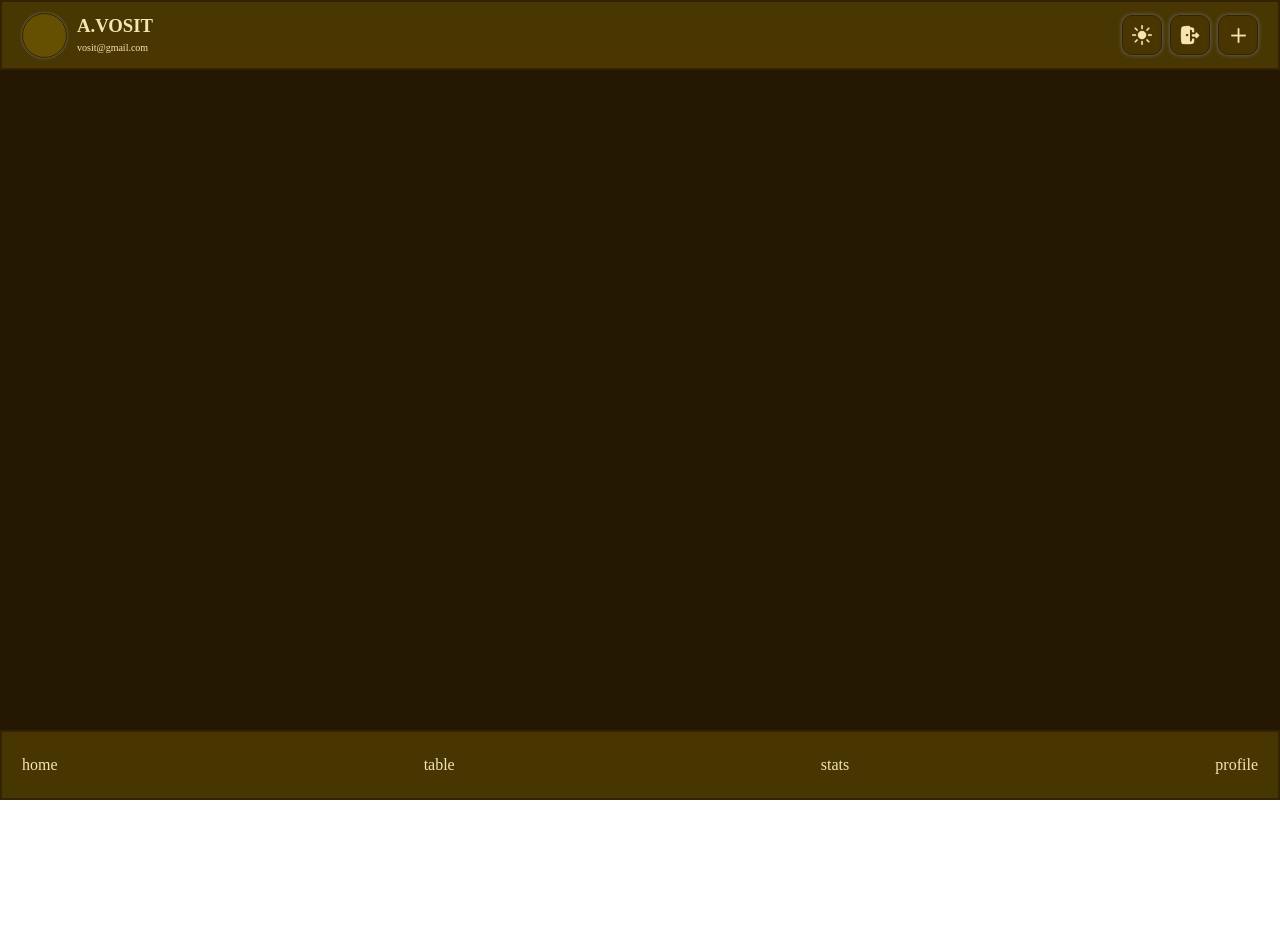
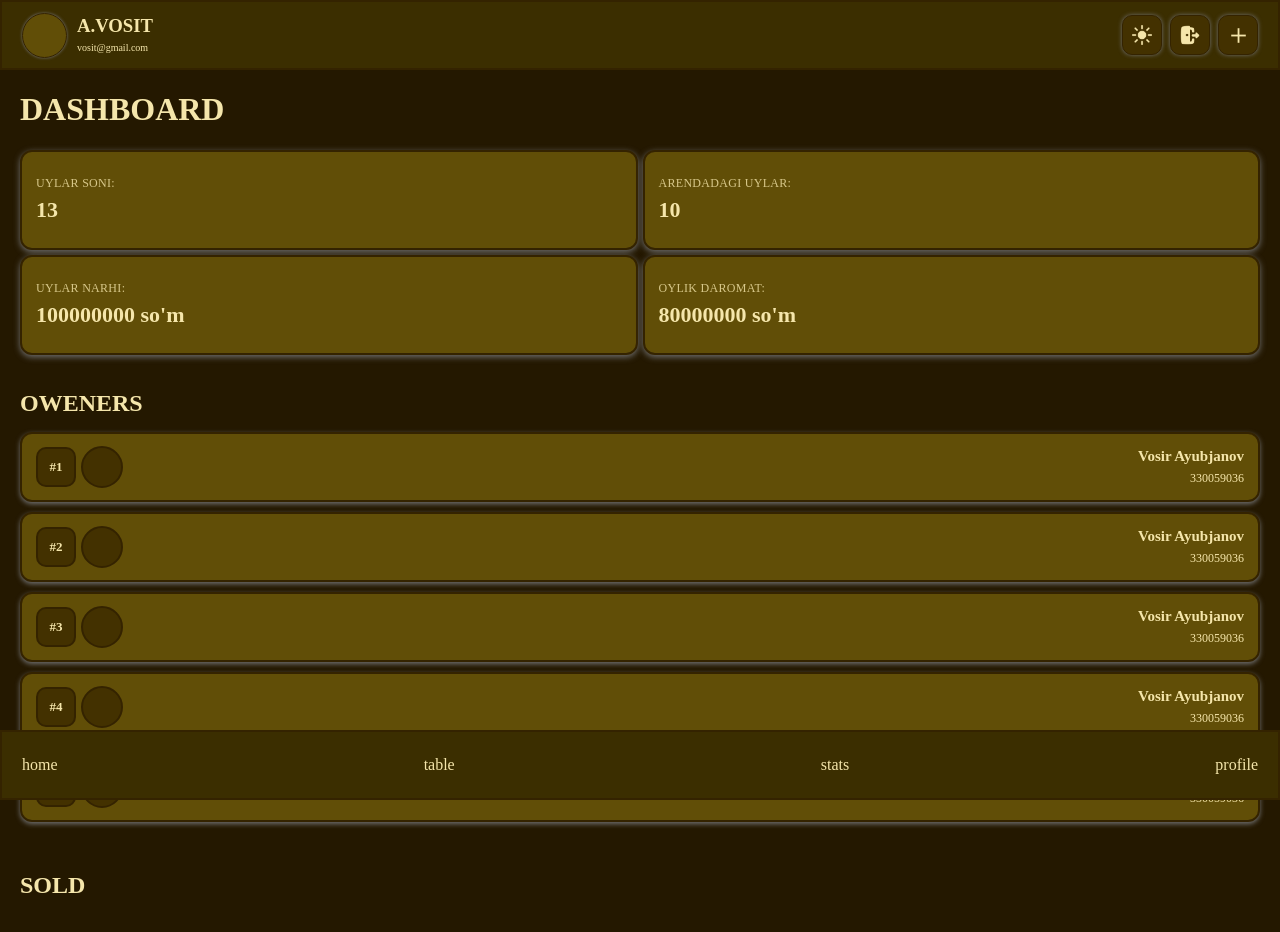
Before and after one commit to fayzullohabdusoliqov-hue/houses-project, a React (Vite) app: page /layout/dashboard in a window 1280 px wide. Shown: the top 932 px of the page. Before the commit the page ends 800 px from the top, so only its background shows below. Built offline with nearby package versions, Linux system fonts and the light colour scheme; a web font is replaced by a local one.

Commit message:
home finally

```diff
--- a/src/App.css
+++ b/src/App.css
@@ -11,12 +11,12 @@
 .dark{
     --color-bg-body:#241800 ;
     --color-text-body:#f5e6ab ;
-    --color-section:#654f008e;
-    --color-card:#654f00 ;
+    --color-section:#3b2e00;
+    --color-card:#614e07 ;
     --color-card-hover:#685200 ;
     --color-border: #342300;
     --color-shadow:#707070 ;
-    --color-small-element:#493500 ;
+    --color-small-element:#433100 ;
 }
 
 *{
@@ -29,7 +29,7 @@
     color: var(--color-text-body);
     font-family: "Intel One Mono";
     width: 100%;
-    height: 100vh;
+    height: 100%;
 }
 .conteyner{
     max-width: 1280px;
@@ -47,3 +47,6 @@ ul,ol{
 a{
     text-decoration: none;
 }
+/* .site__main{
+    height: 100vh;
+} */
--- /dev/null
+++ b/src/components/HomeCard/HomeCard.css
@@ -0,0 +1,37 @@
+.dashboard_card {
+    background: var(--color-card);
+    border: 2px solid var(--color-border);
+    box-shadow: 0 2px 6px var(--color-shadow);
+    transition: all 0.3s ease;
+    cursor: pointer;
+    padding: 14px;
+    border-radius: 12px;
+    width: 100%;
+    height: 100%;
+
+    display: flex;
+    flex-direction: column;
+    justify-content: center;
+    gap: 6px;
+}
+.dashboard_card:hover {
+    background: var(--color-card-hover);
+    transform: translateY(-5px);
+    box-shadow: 0 5px 10px var(--color-shadow);
+}
+.dashboard_subtitle {
+    font-weight: 500;
+    color: var(--color-text-body);
+    opacity: 0.8;
+    margin: 0;
+    text-transform: uppercase;
+    font-size: 12px;
+    line-height: 1.3;
+    letter-spacing: 0.3px;
+}
+.dashboard_strong {
+    font-weight: 700;
+    color: var(--color-text-body);
+    font-size: 22px;
+    line-height: 1.2;
+}
--- /dev/null
+++ b/src/components/HomeCard/HomeCard.jsx
@@ -0,0 +1,11 @@
+import React from 'react'
+import "./HomeCard.css"
+
+function HomeCard({title, info}) {
+  return (<div className='dashboard_card'>
+    <h3 className="dashboard_subtitle">{title}</h3>
+    <strong className="dashboard_strong">{info}</strong>
+  </div>)
+}
+
+export default HomeCard
--- /dev/null
+++ b/src/components/HomeOweners/HomeOweners.css
@@ -0,0 +1,59 @@
+.owener_item {
+    display: flex;
+    align-items: center;
+    justify-content: space-between;
+    gap: 10px;
+
+    background: var(--color-card);
+    border: 2px solid var(--color-border);
+    border-radius: 12px;
+    padding: 12px 14px;
+    box-shadow: 0 2px 5px var(--color-shadow);
+    width: 100%;
+}
+.owener_id {
+    background: var(--color-small-element);
+    color: var(--color-text-body);
+    border: 2px solid var(--color-border);
+    border-radius: 10px;
+    padding: 18px;
+    font-size: 13px;
+    font-weight: 700;
+    width: 32px;
+    height: 32px;
+
+    display: flex;
+    align-items: center;
+    justify-content: center;
+
+}
+.owener_img {
+    border-radius: 50%;
+    background: var(--color-small-element);
+    border: 2px solid var(--color-border);
+    width: 42px;
+    height: 42px;
+}
+.owener_info {
+    display: flex;
+    align-items: center;
+    justify-content: flex-end;
+    gap: 5px;
+}
+.owener_info:nth-child(2) {
+    display: flex;
+    align-items: flex-end;
+    justify-content: flex-end;
+    flex-direction: column;
+}
+.owener_name {
+    font-size: 15px;
+    font-weight: 600;
+    color: var(--color-text-body);
+}
+.owener_tel {
+    display: block;
+    margin-top: 2px;
+    font-size: 12px;
+    color: var(--color-text-body);
+}
--- /dev/null
+++ b/src/components/HomeOweners/HomeOweners.jsx
@@ -0,0 +1,17 @@
+import React from 'react'
+import "./HomeOweners.css"
+
+function HomeOweners({owener}) {
+  return (<li className="owener_item">
+    <div className="owener_info">
+      <span className="owener_id">#{owener.id}</span>
+      <div className="owener_img"></div>
+    </div>
+    <div className="owener_info">
+      <h3 className="owener_name">{owener.name} {owener.username}</h3>
+      <span className="owener_tel">{owener.tel}</span>
+    </div>
+</li>)
+}
+
+export default HomeOweners
--- /dev/null
+++ b/src/components/HomeSold/HomeSold.jsx
@@ -0,0 +1,10 @@
+import React from 'react'
+import "./HomeSold.css"
+
+function HomeSold() {
+  return (<li className='sold_item'>
+
+  </li>)
+}
+
+export default HomeSold
--- a/src/pages/Home/Home.css
+++ b/src/pages/Home/Home.css
@@ -0,0 +1,33 @@
+.dashboard{
+    padding-bottom: 35px;
+}
+.dashboard__wraper{
+    display: grid;
+    grid-template-columns: repeat(2, 1fr);
+    grid-template-rows: repeat(2, 100px);
+    gap: 5px;
+}
+
+.oweners{
+    padding-bottom: 35px;
+}
+.oweners__list{
+    display: flex;
+    align-items: center;
+    justify-content: center;
+    flex-direction: column;
+    gap: 10px;
+    margin: 15px 0;
+}
+
+.sold{
+    padding-bottom: 80px;
+}
+.sold__list{
+    display: flex;
+    align-items: center;
+    justify-content: center;
+    flex-direction: column;
+    gap: 10px;
+    margin: 15px 0;
+}
--- a/src/pages/Home/Home.jsx
+++ b/src/pages/Home/Home.jsx
@@ -1,11 +1,46 @@
 import React from 'react'
 import "./Home.css"
+import HomeCard from '../../components/HomeCard/HomeCard'
+import HomeOweners from '../../components/HomeOweners/HomeOweners'
+import HomeSold from '../../components/HomeSold/HomeSold'
 
 function Home() {
   return (<main className='site__main'>
     <section className="dashboard">
-      <div className="conteyner dashboard__wraper">
-
+      <div className="conteyner">
+        <h1 className="dashboard_title">DASHBOARD</h1>
+        <div className="dashboard__wraper">
+          <HomeCard title={"Uylar soni:"} info={13}/>
+          <HomeCard title={"Arendadagi uylar:"} info={10}/>
+          <HomeCard title={"Uylar narhi:"} info={"100000000 so'm"}/>
+          <HomeCard title={"Oylik daromat:"} info={"80000000 so'm"}/>
+        </div>
+      </div>
+    </section>
+    <section className="oweners">
+      <div className="conteyner">
+        <h2 className="oweners_title">OWENERS</h2>
+        <ul className="oweners__list">
+          {/* {
+            Array.map((el) => <HomeOweners owener={el}/>)
+          } */}
+          <HomeOweners owener={{id: 1,name: "Vosir",username: "Ayubjanov",tel: 330059036}}/>
+          <HomeOweners owener={{id: 2,name: "Vosir",username: "Ayubjanov",tel: 330059036}}/>
+          <HomeOweners owener={{id: 3,name: "Vosir",username: "Ayubjanov",tel: 330059036}}/>
+          <HomeOweners owener={{id: 4,name: "Vosir",username: "Ayubjanov",tel: 330059036}}/>
+          <HomeOweners owener={{id: 5,name: "Vosir",username: "Ayubjanov",tel: 330059036}}/>
+        </ul>
+      </div>
+    </section>
+    <section className="sold">
+      <div className="conteyner">
+        <h2 className="sold_title">SOLD</h2>
+        <ul className="sold__list">
+          {/* {
+            Array.map((el) => <HomeSold sold={el}/>)
+          } */}
+          <HomeSold/>
+        </ul>
       </div>
     </section>
   </main>)
--- a/src/pages/Layout/Layout.jsx
+++ b/src/pages/Layout/Layout.jsx
@@ -2,9 +2,10 @@ import React from 'react'
 import { Outlet } from 'react-router-dom'
 import Header from '../../components/Header/Header'
 import Sidebar from '../../components/Sidebar/Sidebar'
+import "./Layout.css"
 
 function Layout({setMode, mode}) {
-  return (<div className='body'>
+  return (<div className='body layout__wraper'>
     <Header setMode={setMode} mode={mode}/>
     <Sidebar/>
     <Outlet/>
```
Also changed, not shown: src/components/HomeSold/HomeSold.css (added).
